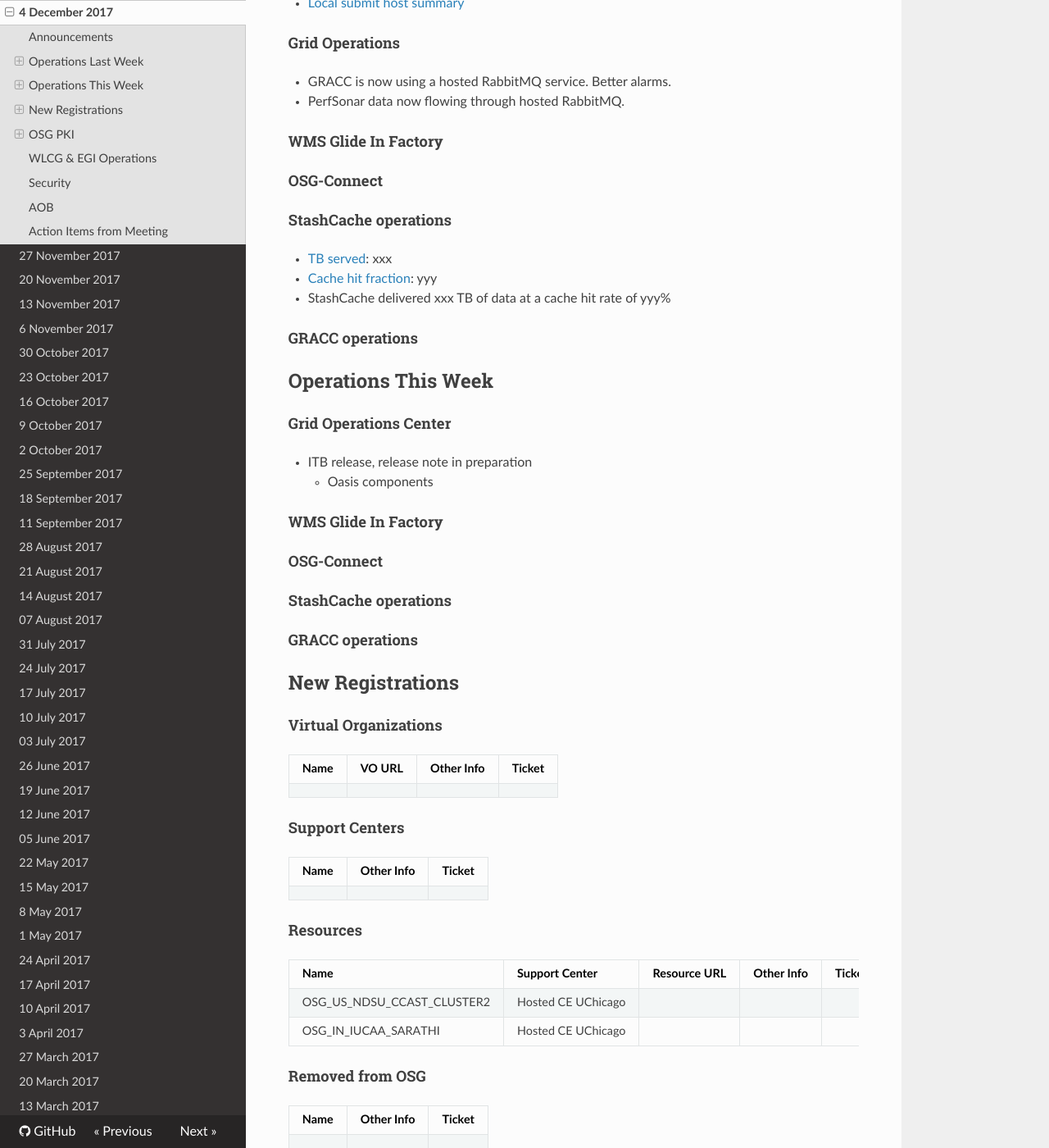
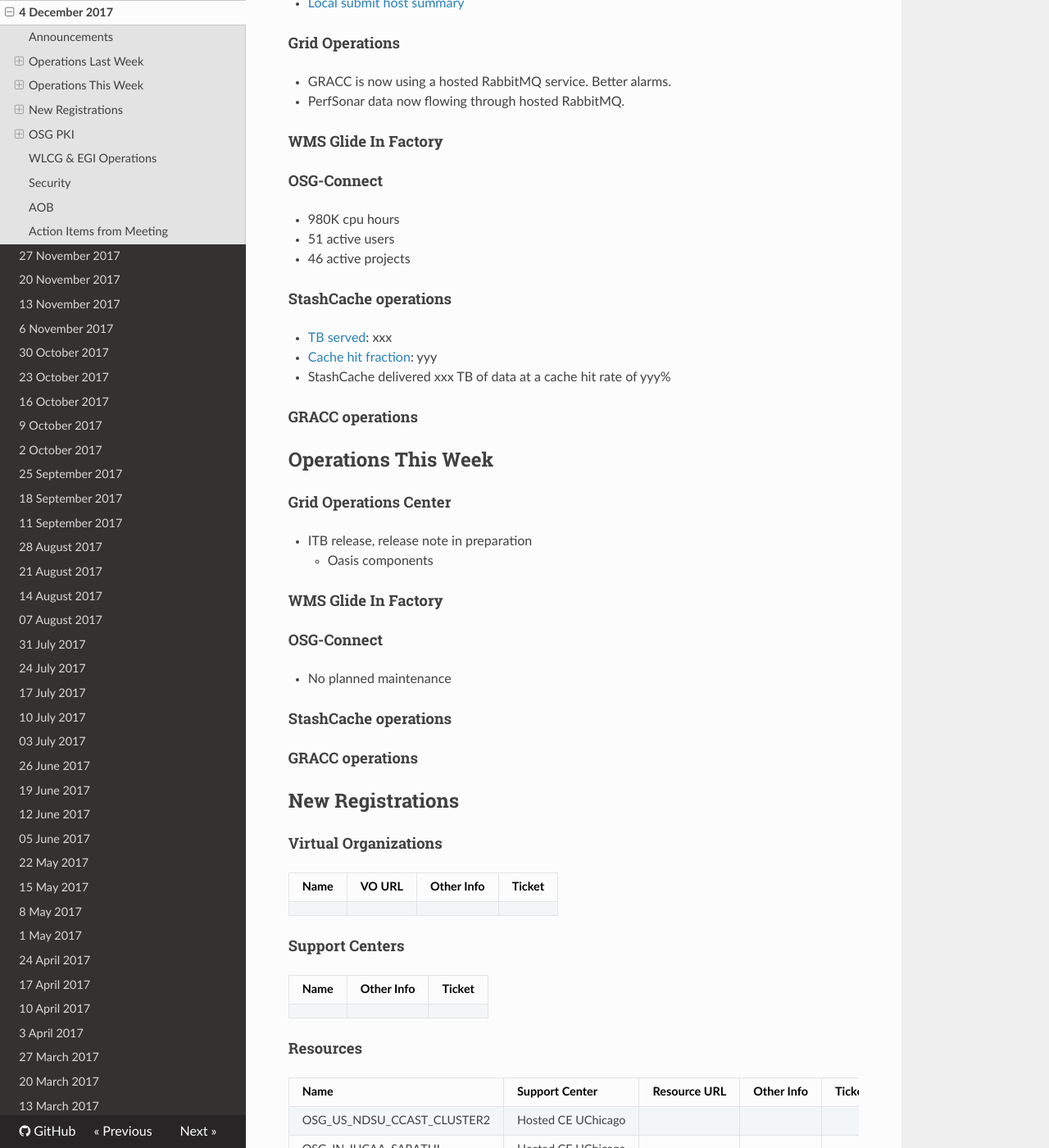
Before and after one commit to osg-htc/operations, an MkDocs documentation site: the page built from docs/WeeklyMinutes/04Dec2017.md, in a window 1280 px wide and 1400 px high, scrolled down 712 px. Shown: the whole window at 82% size. Built offline with MkDocs 1.6.1, drawn with Linux system fonts in a browser that asks for light colours; nearby versions of some CDN libraries; old or Windows-style settings are respelled for this version of MkDocs.

Commit message:
Update 04Dec2017.md

```diff
--- a/docs/WeeklyMinutes/04Dec2017.md
+++ b/docs/WeeklyMinutes/04Dec2017.md
@@ -27,6 +27,9 @@
 #### WMS Glide In Factory
 
 #### OSG-Connect
+   * 980K cpu hours
+   * 51 active users
+   * 46 active projects
 
 #### StashCache operations
    * [TB served](http://tinyurl.com/ydaereyo): xxx
@@ -44,6 +47,7 @@
 #### WMS Glide In Factory
 
 #### OSG-Connect
+   * No planned maintenance
 
 #### StashCache operations
 
```
